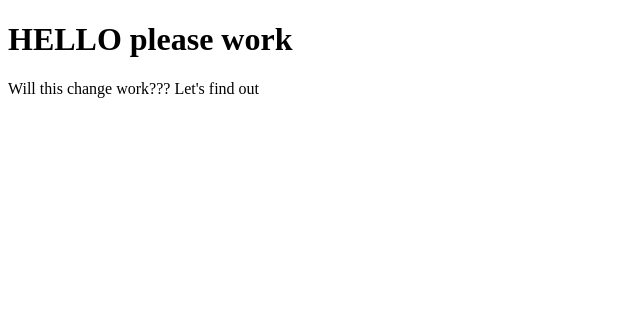
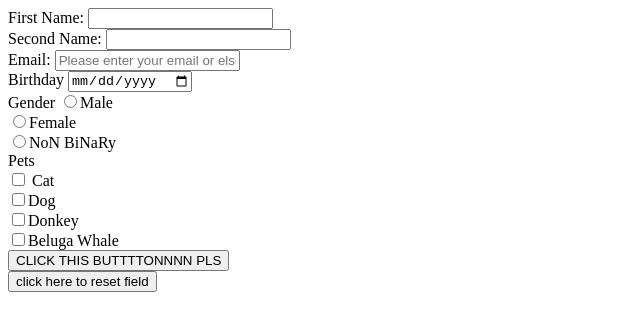
Before and after one commit to Qas1m0m0/WebsiteClone, a plain HTML site: page index.html in a window 1280 px wide. Shown: the whole page, without its empty margins (0-640 px from the left). Drawn offline with Linux system fonts and the light colour scheme.

Commit message:
Practice

```diff
--- a/index.html
+++ b/index.html
@@ -7,7 +7,21 @@
     <title>Practicing HTML and CSS again</title>
 </head>
 <body>
-    <h1>HELLO please work</h1>
-    <p>Will this change work??? Let's find out</p>
+   <form>
+    First Name: <input type="text"><br>
+    Second Name: <input type="text"><br>
+    Email: <input type ="text" placeholder="Please enter your email or else" required><br>
+    Birthday <input type="date"><br>
+    Gender <input type="radio" name="gender">Male<br>
+   <input type="radio" name="gender">Female<br>
+   <input type="radio" name="gender">NoN BiNaRy<br>
+    Pets <br>
+    <input type="checkbox"> Cat <br>
+    <input type="checkbox">Dog <br>
+    <input type="checkbox">Donkey <br>
+    <input type="checkbox">Beluga Whale<br>
+    <input type="submit" value="CLICK THIS BUTTTTONNNN PLS"><br>
+    <input type= "reset" value="click here to reset field">
+   </form>
 </body>
 </html>
```
